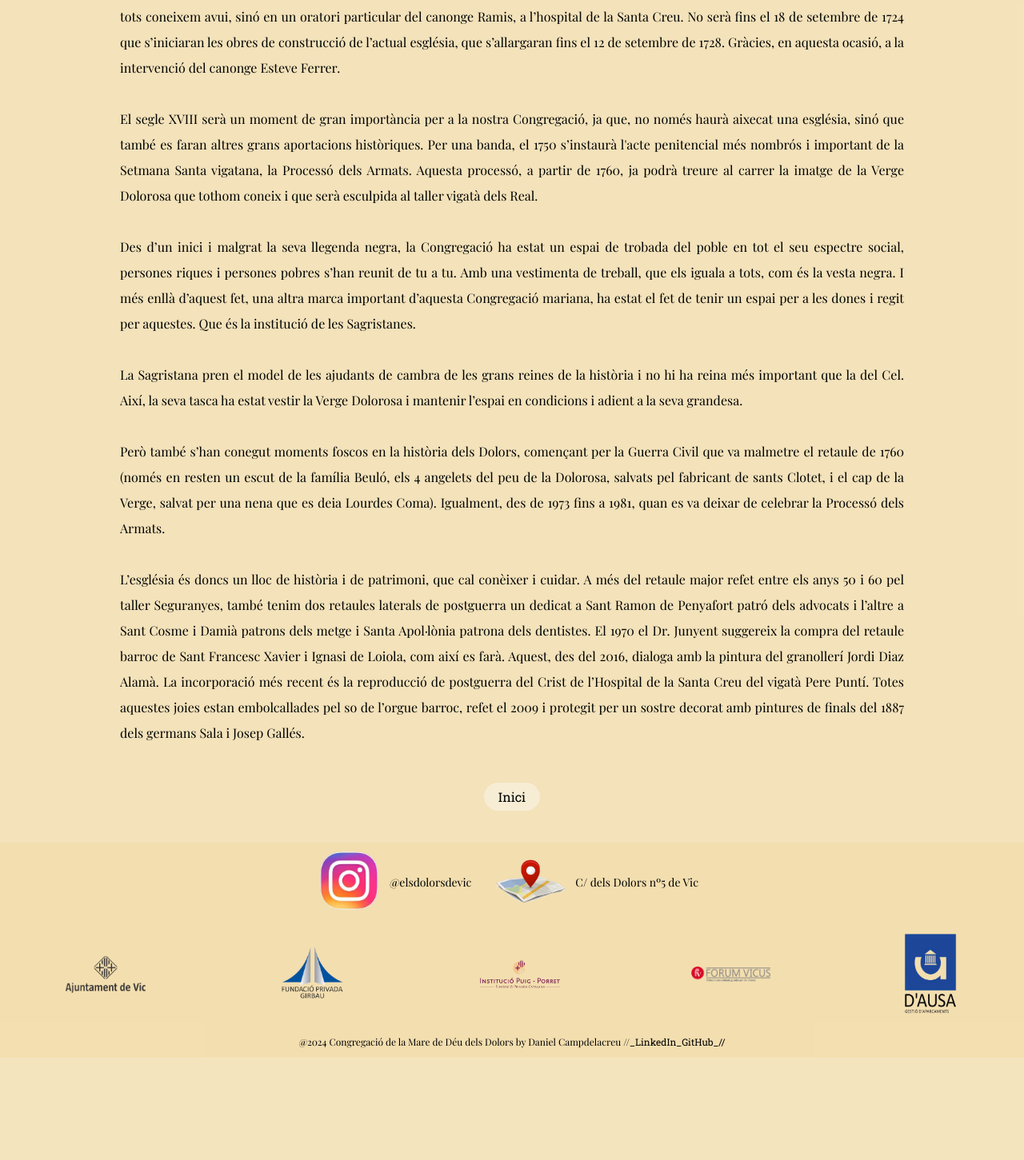
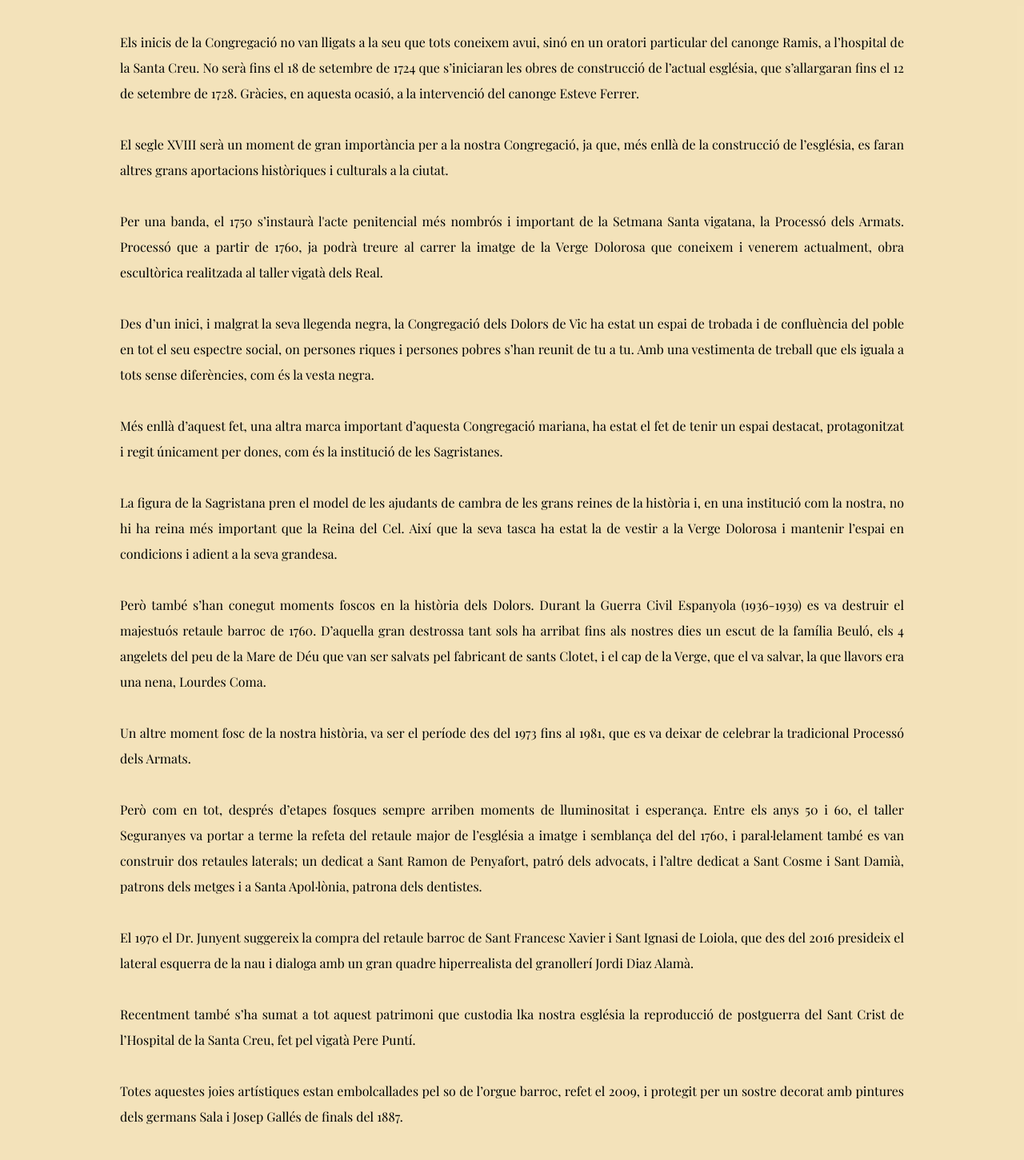
Before and after one commit to danicampdelacreu/congregacio_vic, a React (Create React App) app: page /historia in a window 1280 px wide. Shown: the part 501-1952 px from the top of the page at 80% size. Before the commit the page ends 1824 px from the top, so only its background shows below. Built offline with nearby package versions, Linux system fonts and the light colour scheme; a web font is replaced by a local one.

Commit message:
Adjust text Historia

```diff
--- a/src/routes/historia/Historia.jsx
+++ b/src/routes/historia/Historia.jsx
@@ -17,12 +17,20 @@ export default function Historia() {
             </div>
             <div className='historiaExpli'>
 
-                <p>Tot i que anteriorment ja existia una capella amb aquesta advocació a l’església de la Pietat, la història de la Venerable Congregació de la Marededéu dels Dolors de Vic es remunta al 21 d’abril de 1689, gràcies al Dr. Francesc Garrigó. Els inicis no van ser en aquesta casa que tots coneixem avui, sinó en un oratori particular del canonge Ramis, a l’hospital de la Santa Creu. No serà fins el 18 de setembre de 1724 que s’iniciaran les obres de construcció de l’actual església, que s’allargaran fins el 12 de setembre de 1728. Gràcies, en aquesta ocasió, a la intervenció del canonge Esteve Ferrer.</p>
-                <p>El segle XVIII serà un moment de gran importància per a la nostra Congregació, ja que, no només haurà aixecat una església, sinó que també es faran altres grans aportacions històriques. Per una banda, el 1750 s’instaurà l'acte penitencial més nombrós i important de la Setmana Santa vigatana, la Processó dels Armats. Aquesta processó, a partir de 1760, ja podrà treure al carrer la imatge de la Verge Dolorosa que tothom coneix i que serà esculpida al taller vigatà dels Real.</p>
-                <p>Des d’un inici i malgrat la seva llegenda negra, la Congregació ha estat un espai de trobada del poble en tot el seu espectre social, persones riques i persones pobres s’han reunit de tu a tu. Amb una vestimenta de treball, que els iguala a tots, com és la vesta negra. I més enllà d’aquest fet, una altra marca important d’aquesta Congregació mariana, ha estat el fet de tenir un espai per a les dones i regit per aquestes. Que és la institució de les Sagristanes.</p>
-                <p>La Sagristana pren el model de les ajudants de cambra de les grans reines de la història i no hi ha reina més important que la del Cel. Així, la seva tasca ha estat vestir la Verge Dolorosa i mantenir l’espai en condicions i adient a la seva grandesa.</p>
-                <p>Però també s’han conegut moments foscos en la història dels Dolors, començant per la Guerra Civil que va malmetre el retaule de 1760 (només en resten un escut de la família Beuló, els 4 angelets del peu de la Dolorosa, salvats pel fabricant de sants Clotet, i el cap de la Verge, salvat per una nena que es deia Lourdes Coma). Igualment, des de 1973 fins a 1981, quan es va deixar de celebrar la Processó dels Armats.</p>
-                <p>L’església és doncs un lloc de història i de patrimoni, que cal conèixer i cuidar. A més del retaule major refet entre els anys 50 i 60 pel taller Seguranyes, també tenim dos retaules laterals de postguerra un dedicat a Sant Ramon de Penyafort patró dels advocats i l’altre a Sant Cosme i Damià patrons dels metge i Santa Apol·lònia patrona dels dentistes. El 1970 el Dr. Junyent suggereix la compra del retaule barroc de Sant Francesc Xavier i Ignasi de Loiola, com així es farà. Aquest, des del 2016, dialoga amb la pintura del granollerí Jordi Diaz Alamà. La incorporació més recent és la reproducció de postguerra del Crist de l’Hospital de la Santa Creu del vigatà Pere Puntí. Totes aquestes joies estan embolcallades pel so de l’orgue barroc, refet el 2009 i protegit per un sostre decorat amb pintures de finals del 1887 dels germans Sala i Josep Gallés.</p>
+                <p>Tot i que anteriorment ja existia una capella amb advocació a la Mare de Déu dels Dolors a l’església de la Pietat, la història de la Venerable Congregació de la Mare de Déu dels Dolors de Vic es remunta al 21 d’abril de 1689, gràcies al Dr. Francesc Garrigó. </p>
+                <p>Els inicis de la Congregació no van lligats a la seu que tots coneixem avui, sinó en un oratori particular del canonge Ramis, a l’hospital de la Santa Creu. No serà fins el 18 de setembre de 1724 que s’iniciaran les obres de construcció de l’actual església, que s’allargaran fins el 12 de setembre de 1728. Gràcies, en aquesta ocasió, a la intervenció del canonge Esteve Ferrer.</p>
+                <p>El segle XVIII serà un moment de gran importància per a la nostra Congregació, ja que, més enllà de la construcció de l’església, es faran altres grans aportacions històriques i culturals a la ciutat.</p>
+                <p>Per una banda, el 1750 s’instaurà l'acte penitencial més nombrós i important de la Setmana Santa vigatana, la Processó dels Armats. Processó que a partir de 1760, ja podrà treure al carrer la imatge de la Verge Dolorosa que coneixem i venerem actualment, obra escultòrica realitzada al taller vigatà dels Real.</p>
+                <p>Des d’un inici, i malgrat la seva llegenda negra, la Congregació dels Dolors de Vic ha estat un espai de trobada i de confluència del poble en tot el seu espectre social, on persones riques i persones pobres s’han reunit de tu a tu. Amb una vestimenta de treball que els iguala a tots sense diferències, com és la vesta negra.</p>
+                <p>Més enllà d’aquest fet, una altra marca important d’aquesta Congregació mariana, ha estat el fet de tenir un espai destacat, protagonitzat i regit únicament  per dones, com és la institució de les Sagristanes.</p>
+                <p>La figura de la Sagristana pren el model de les ajudants de cambra de les grans reines de la història i, en una institució com la nostra, no hi ha reina més important que la Reina del Cel. Així que la seva tasca ha estat la de vestir a la Verge Dolorosa i mantenir l’espai en condicions i adient a la seva grandesa.</p>
+                <p>Però també s’han conegut moments foscos en la història dels Dolors. Durant la Guerra Civil Espanyola (1936-1939) es va destruir el majestuós retaule barroc de 1760. D’aquella gran destrossa tant sols ha arribat fins als nostres dies un escut de la família Beuló, els 4 angelets del peu de la Mare de Déu que van ser  salvats pel fabricant de sants Clotet, i el cap de la Verge, que el va salvar, la que llavors era una nena, Lourdes Coma.</p>
+                <p>Un altre moment fosc de la nostra història, va ser el període des del 1973 fins al 1981, que es va deixar de celebrar la tradicional Processó dels Armats.</p>
+                <p>Però com en tot, després d’etapes fosques sempre arriben moments de lluminositat i esperança. Entre els anys 50 i 60, el taller Seguranyes va portar a terme la refeta del retaule major de l’església a imatge i semblança del del 1760, i paral·lelament també es van construir dos retaules laterals; un dedicat a Sant Ramon de Penyafort, patró dels advocats, i l’altre dedicat a Sant Cosme i Sant Damià, patrons dels metges i a Santa Apol·lònia, patrona dels dentistes.</p>
+                <p>El 1970 el Dr. Junyent suggereix la compra del retaule barroc de Sant Francesc Xavier i Sant Ignasi de Loiola, que des del 2016 presideix el lateral esquerra de la nau i dialoga amb un gran quadre hiperrealista del granollerí Jordi Diaz Alamà. </p>
+                <p>Recentment també s’ha sumat a tot aquest patrimoni que custodia lka nostra església la reproducció de postguerra del Sant Crist de l’Hospital de la Santa Creu, fet pel vigatà Pere Puntí. </p>
+                <p>Totes aquestes joies artístiques estan embolcallades pel so de l’orgue barroc, refet el 2009, i protegit per un sostre decorat amb pintures dels germans Sala i Josep Gallés de finals del 1887. </p>
+                <p>L’Església de la Mare de Déu dels Dolors de Vic és una autèntica exposició d’art, patrimoni i història que cal cuidar i preservar. </p>
             </div>
 
             <div className="historiaReturn">
```
